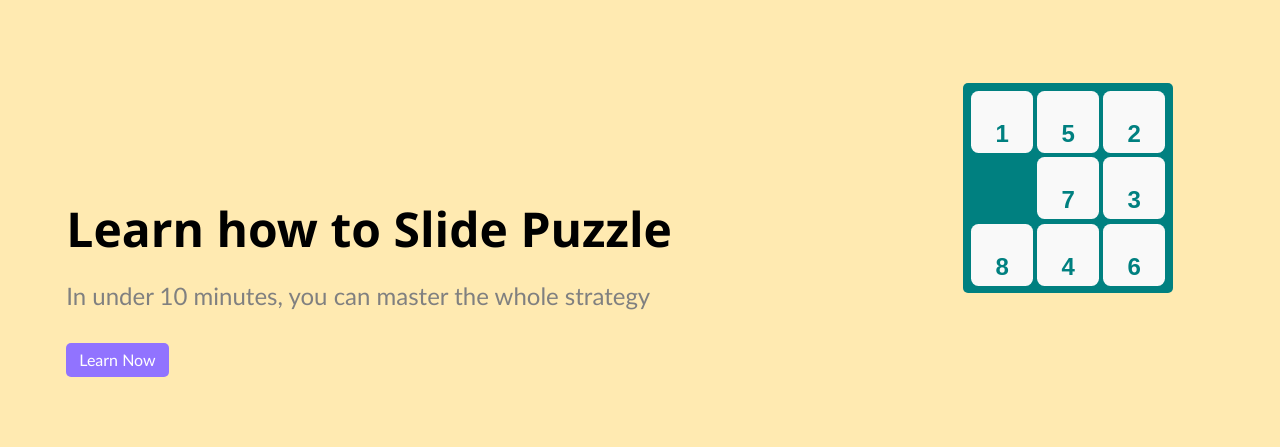
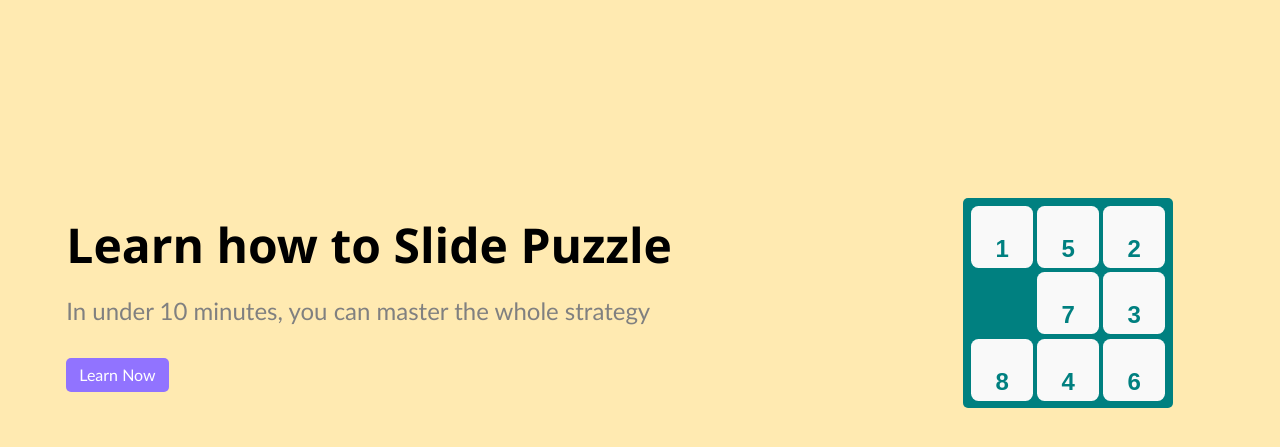
Before and after one commit to lucyhecht1/Interactive-Slide-Puzzle, a Flask app: page / in a window 1280 px wide. Shown: the part 56-503 px from the top of the page. Run offline with Flask 3, Linux system fonts and the light colour scheme; some libraries are stand-ins or nearby versions.

Commit message:
small edit to home

```diff
--- a/Sliding-Puzzle-main/static/style.css
+++ b/Sliding-Puzzle-main/static/style.css
@@ -460,3 +460,8 @@ font-weight: bold;
 	margin-top: 20px;
 	text-align: left;
   }
+
+
+  .pad{
+	margin-top: 50%;
+  }
--- a/Sliding-Puzzle-main/templates/home.html
+++ b/Sliding-Puzzle-main/templates/home.html
@@ -12,7 +12,8 @@
             <button id="toLearn" class="styled-button">Learn Now</button>
         </div>
     </div>
-    <div class="col-md-4" id="puzz-home">
+    <div class="col-md-4" >
+        <div class="pad" id="puzz-home"></div>
     </div>
 
 <script>
```
